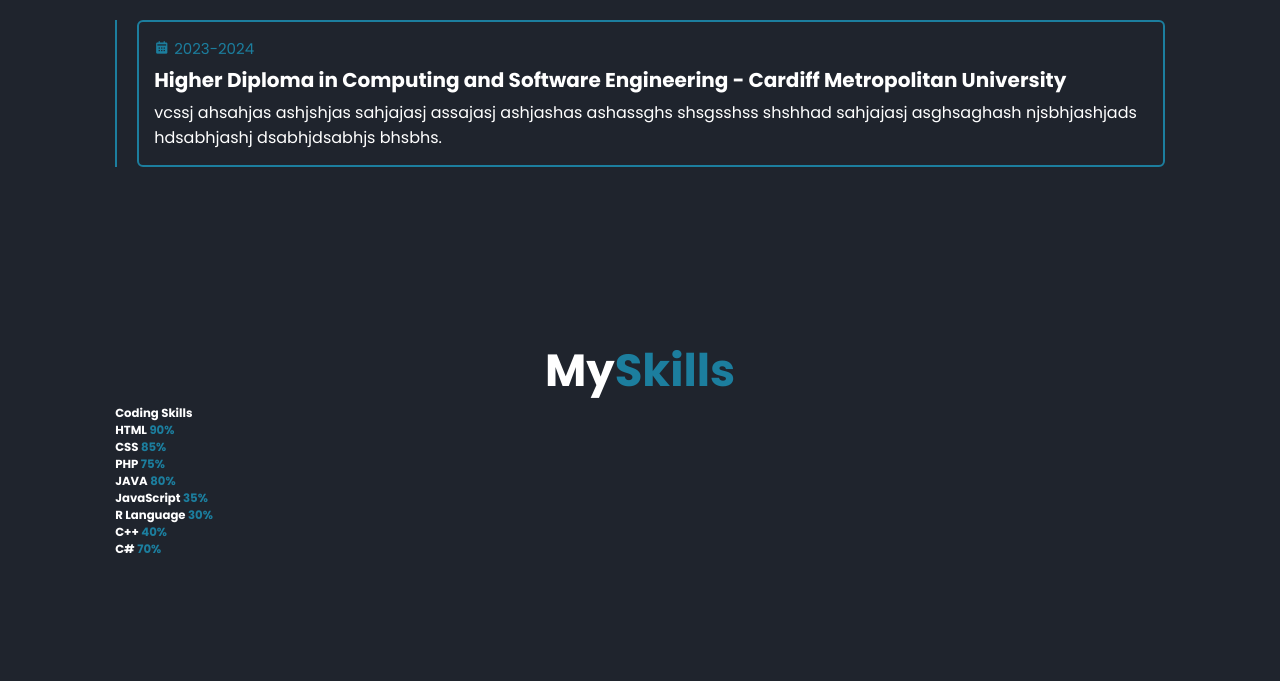
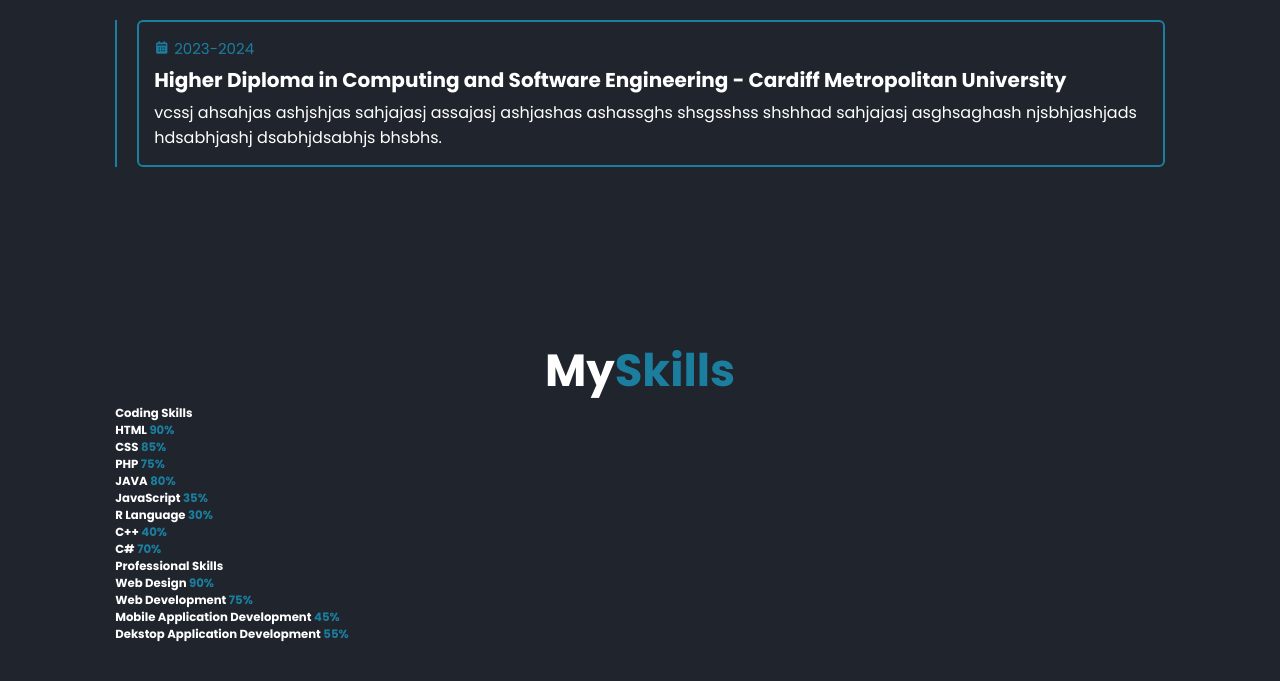
Before and after one commit to FadhilaKhan/portfolio, a plain HTML site: page index.html in a window 1280 px wide. Shown: the part 2302-2983 px from the top of the page. Drawn offline with nearby package versions, Linux system fonts and the light colour scheme.

Commit message:
Update index.html

```diff
--- a/index.html
+++ b/index.html
@@ -181,6 +181,35 @@
                     </div>
                 </div>
             </div>
+
+            <div class="skills-column">
+                <h3 class="title">Professional Skills</h3>
+
+                <div class="skills-box">
+                    <div class="skills-content">
+                        <div class="progress">
+                            <h3>Web Design <span>90%</span></h3>
+                            <div class="bar"><span></span></div>
+                        </div>
+
+                        <div class="progress">
+                            <h3>Web Development <span>75%</span></h3>
+                            <div class="bar"><span></span></div>
+                        </div>
+
+                        <div class="progress">
+                            <h3>Mobile Application Development <span>45%</span></h3>
+                            <div class="bar"><span></span></div>
+                        </div>
+
+                        <div class="progress">
+                            <h3>Dekstop Application Development <span>55%</span></h3>
+                            <div class="bar"><span></span></div>
+                        </div>
+
+                    </div>
+                </div>
+            </div>
         </div>
     </section>
     <!--Skills Section Starts-->
```
